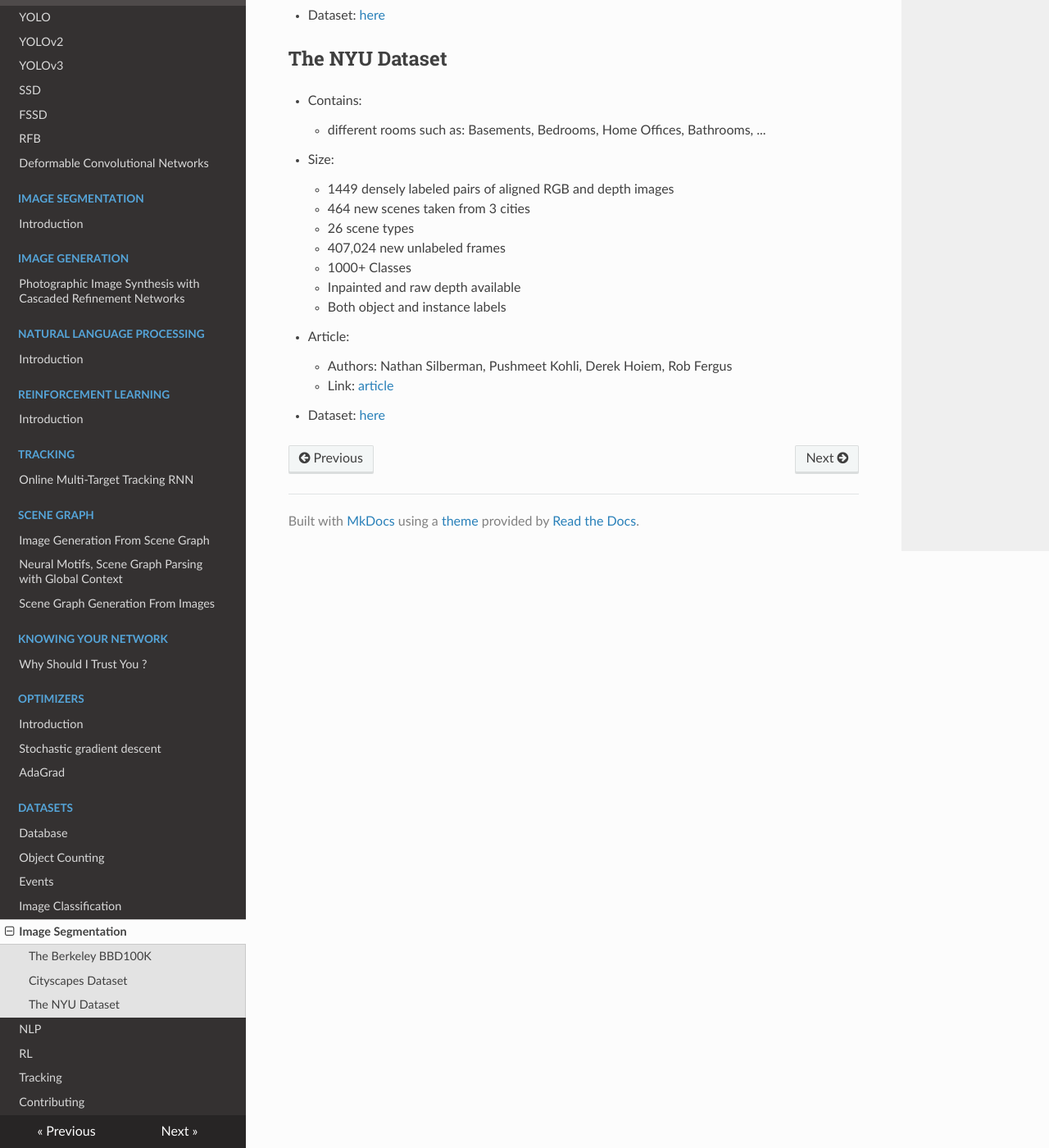
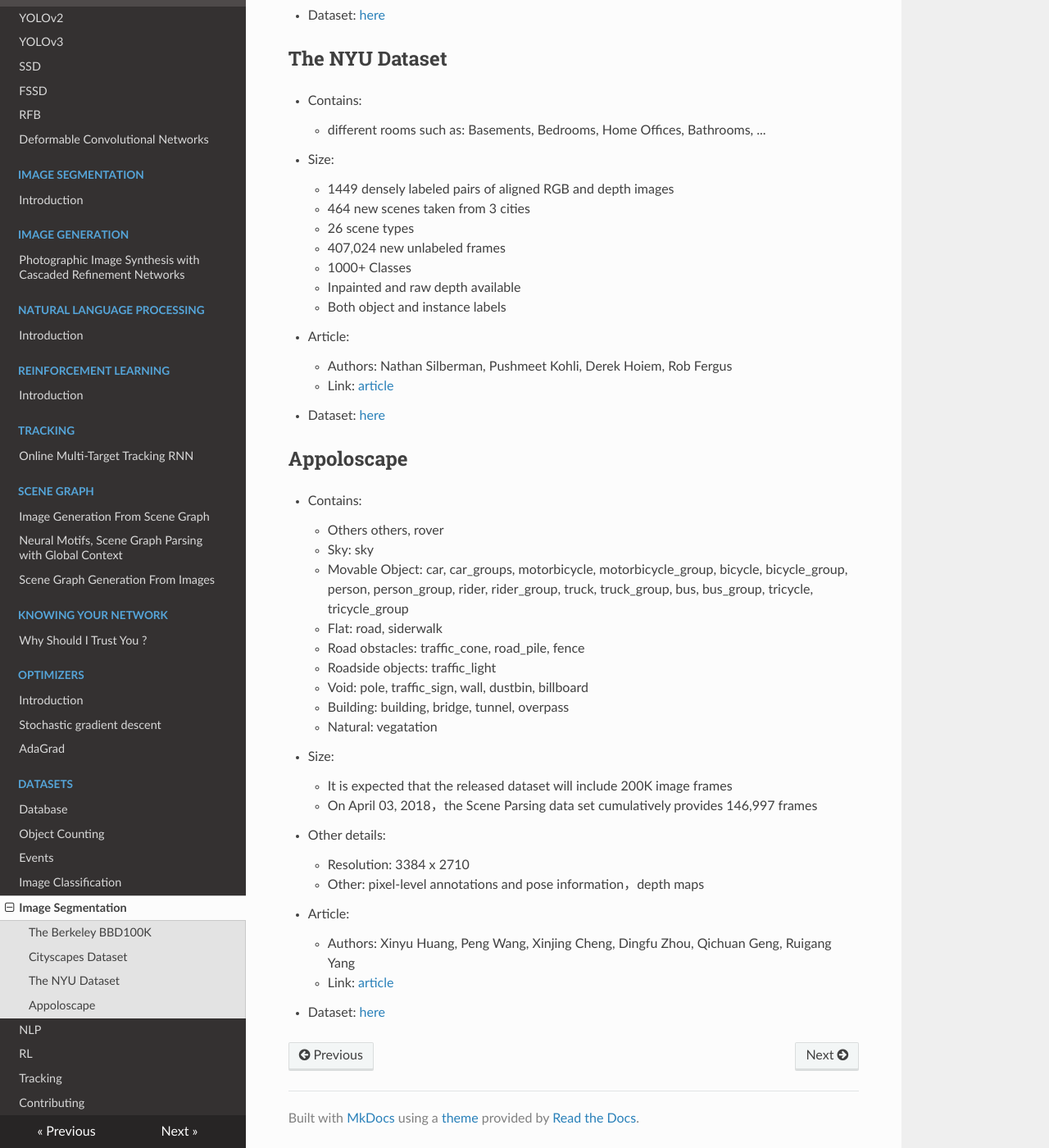
Before and after one commit to D3lt4lph4/papers, an MkDocs documentation site: the page built from docs/datasets/imagesegmentation.md, in a window 1280 px wide and 1400 px high, scrolled down 1681 px. Shown: the whole window at 82% size. Built offline with MkDocs 1.6.1, drawn with Linux system fonts in a browser that asks for light colours; nearby versions of some CDN libraries; old or Windows-style settings are respelled for this version of MkDocs; some of the changed text lies outside the part shown.

Commit message:
adding the appoloscape dataset

```diff
--- a/docs/datasets/imagesegmentation.md
+++ b/docs/datasets/imagesegmentation.md
@@ -1,6 +1,6 @@
 # Datasets for image segmentation
 
-_last modified : 02-09-2018_
+_last modified : 03-01-2019_
 
 Here are listed all the datasets that can be used for image segmentation. Each dataset should come with a small description of its size, what's in it and who provided it.
 
@@ -81,3 +81,31 @@
     - Link: [article](https://arxiv.org/pdf/1604.01685.pdfhttps://cs.nyu.edu/~silberman/papers/indoor_seg_support.pdf)
 
 - Dataset: [here](https://cs.nyu.edu/~silberman/datasets/nyu_depth_v2.html)
+
+## Appoloscape
+
+- Contains:
+	- Others others, rover
+    - Sky: sky
+    - Movable Object: car, car_groups, motorbicycle, motorbicycle_group, bicycle, bicycle_group, person, person_group, rider, rider_group, truck, truck_group, bus, bus_group, tricycle, tricycle_group
+    - Flat: road, siderwalk
+    - Road obstacles: traffic_cone, road_pile, fence
+    - Roadside objects: traffic_light
+    - Void: pole, traffic_sign, wall, dustbin, billboard
+    - Building: building, bridge, tunnel, overpass
+    - Natural: vegatation
+
+
+- Size:
+    - It is expected that the released dataset will include 200K image frames
+    - On April 03, 2018，the Scene Parsing data set cumulatively provides 146,997 frames
+
+- Other details:
+    - Resolution: 3384 x 2710
+    - Other: pixel-level annotations and pose information，depth maps
+
+- Article:
+    - Authors: Xinyu Huang, Peng Wang, Xinjing Cheng, Dingfu Zhou, Qichuan Geng, Ruigang Yang
+    - Link: [article](https://arxiv.org/abs/1803.06184)
+
+- Dataset: [here](http://apolloscape.auto/index.html)
```
